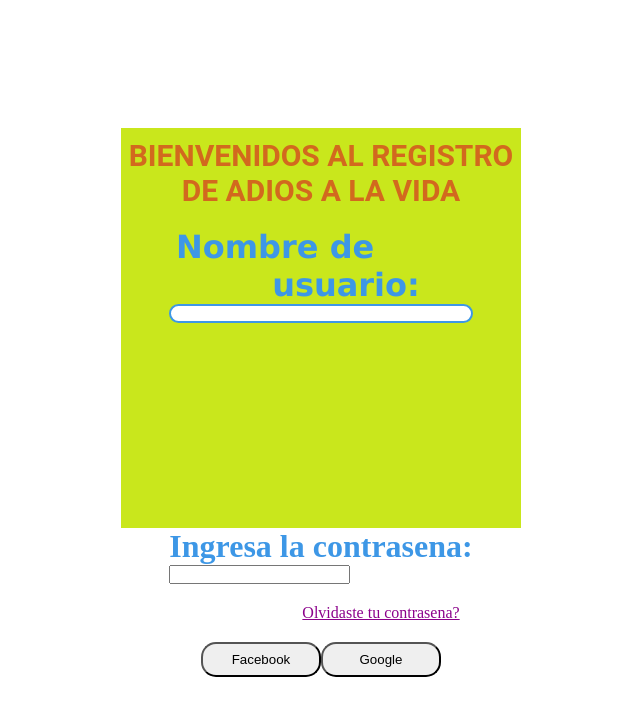
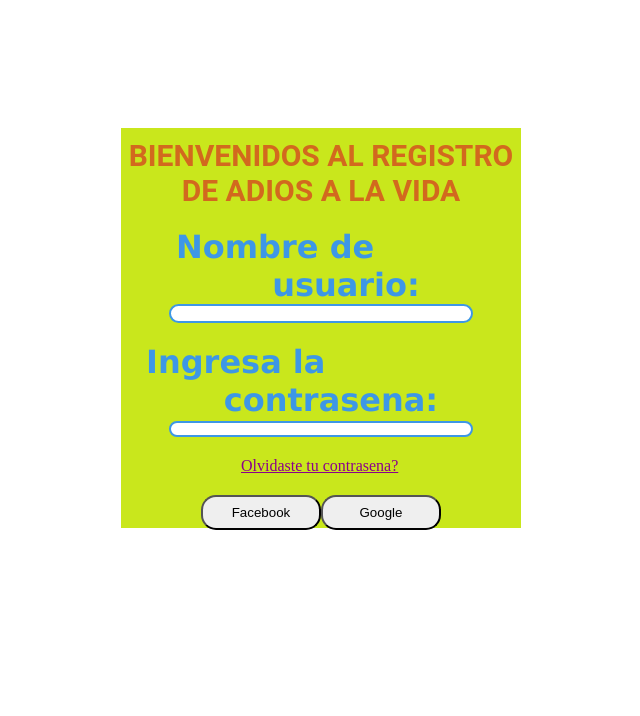
Before and after one commit to BGMX1987/4IV10_Waso_Rosales_Gael_PSW, a plain HTML site: page 02Formulario/Formulario.html in a window 1280 px wide. Shown: the whole page, without its empty margins (319-959 px from the left). Drawn offline with Linux system fonts and the light colour scheme.

Commit message:
tareas PSW

```diff
--- a/02Formulario/Formulario.html
+++ b/02Formulario/Formulario.html
@@ -16,19 +16,20 @@
             <h1>Nombre de usuario:</h1>
             <input type="email" name="correo" id="email" class="input_user">
         </div>
-    </div>
-    </div>
-        <div class="userpasword">
+
+
+        <div class="userpassword">
             <h1>Ingresa la contrasena:</h1>
             <input type="password" name="pass" id="password"
             class="input_pass">
         </div>
-    </div>
-    <a href="#">Olvidaste tu contrasena?</a>
+
+    <a href="Registro_formulario.html">Olvidaste tu contrasena?</a>
     <div class="buttons">
         <button> <img src=""> <p> Facebook </p></button>
         <button> <img src=""> <p> Google </p></button>
 
     </div>
+    </div>
 </body>
 </html>
--- a/CSS/stylelogin.css
+++ b/CSS/stylelogin.css
@@ -62,13 +62,13 @@ body{
 .userpassword h1{
     font-family: 'Lucida Sans', 'Lucida Sans Regular', 'Lucida Grande', 'Lucida Sans Unicode', Geneva, Verdana, sans-serif;
     float: left;
-    margin-left: 50px;
+    margin-left: 20px;
     margin-right:5px;
     padding-left:5px;
 }
 
 .userpassword input{
-    height: 15px;
+    height: 12px;
     width: 300px;
     border: solid 2px rgb(61, 151, 230);
     border-radius: 10px;
```
